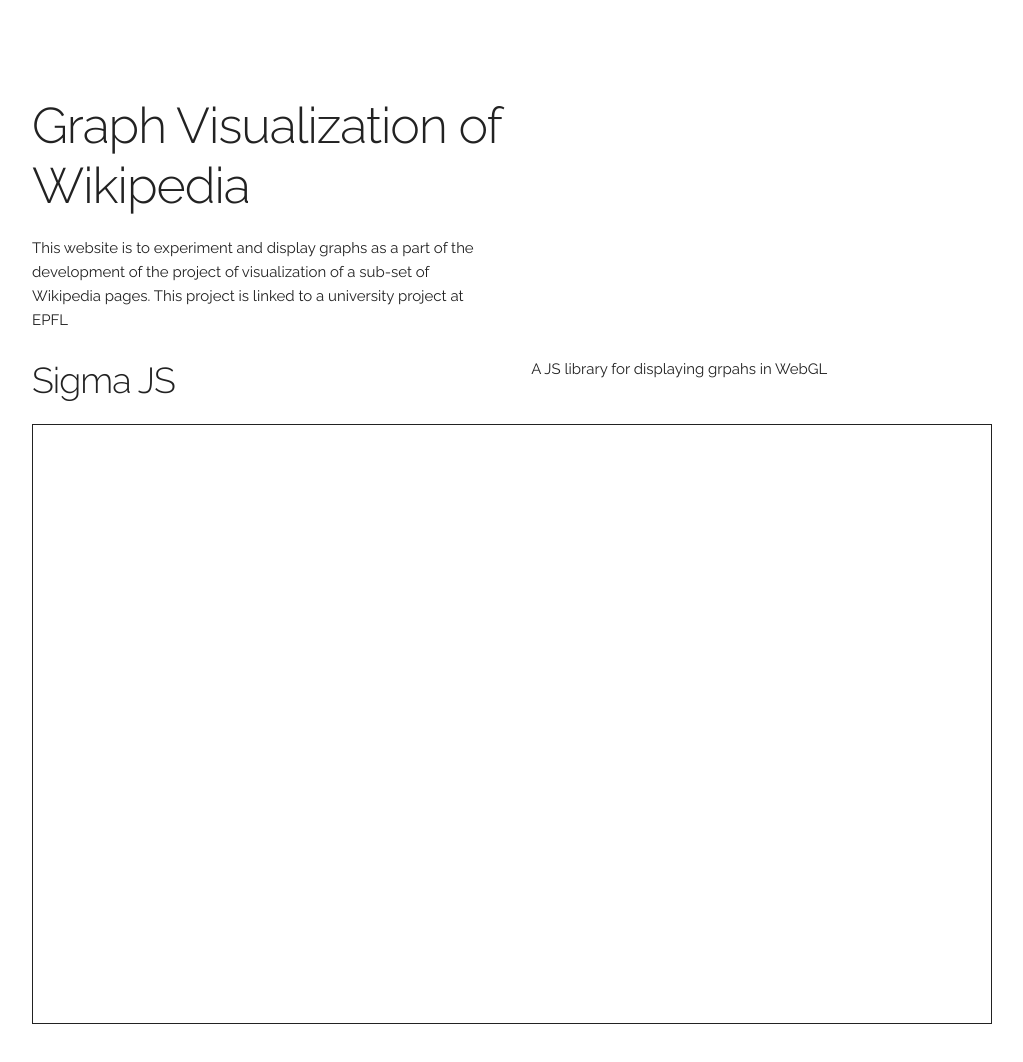
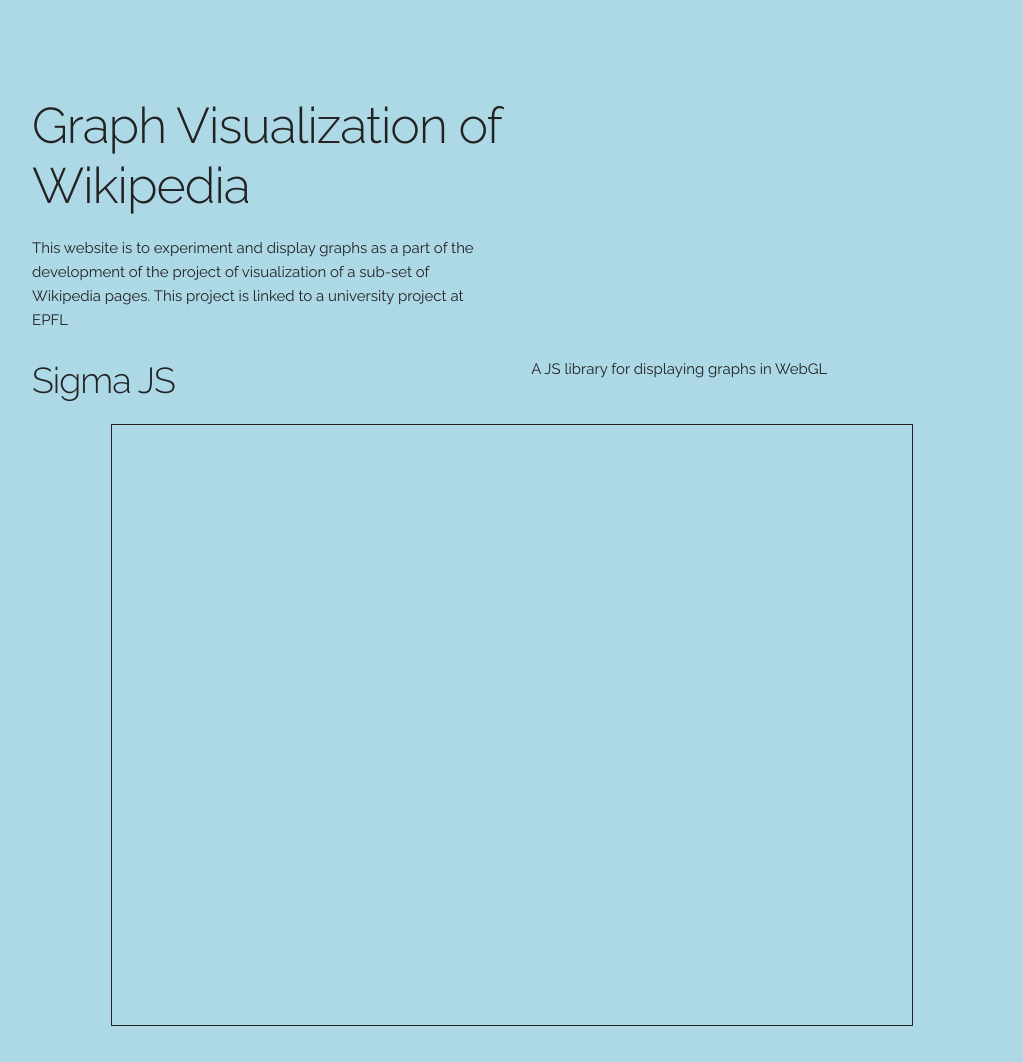
Before and after one commit to Axeln78/Axeln78.github.io, a website: page index.html in a window 1280 px wide. Shown: the top 1062 px of the page, without its empty margins (128-1151 px from the left). Drawn offline with Linux system fonts and the light colour scheme; no server answers.

Commit message:
Unified CSS

```diff
--- /dev/null
+++ b/css/style1.css
@@ -0,0 +1,18 @@
+body {
+  background-color: lightblue;
+}
+
+#sigma-container {
+  max-width: 420px;
+  height: 262px;
+  margin: auto;
+  border-style: solid;
+  border-width: 1px;
+}
+#sigma-container2 {
+  max-width: 800px;
+  height: 600px;
+  margin: auto;
+  border-style: solid;
+  border-width: 1px;
+}
--- a/index.html
+++ b/index.html
@@ -2,18 +2,7 @@
 <html lang="en">
 <head>
 
-<style type="text/css">
-    body {
-      margin: 10;
-    }
-    #sigma-container2 {
-      position: absolute;
-      width: 100%;
-      height: 600px;
-      border-style: solid;
-      border-width: 1px;
-    }
-  </style>
+<link rel="stylesheet" type="text/css" href="css/style1.css">
 
   <!-- Basic Page Needs
   –––––––––––––––––––––––––––––––––––––––––––––––––– -->
@@ -68,17 +57,17 @@
 
   <body>
 
-<div class="container" id="Sigma" style="margin-bottom: 800%">
+<div class="container" id="Sigma" style="margin-bottom: 50%">
   <div class="row">
    <div class="one-half column" > <h3>Sigma JS</h3> </div>
-    <div class="one-half column"> <p> A JS library for displaying grpahs in WebGL</p></div>
+    <div class="one-half column"> <p> A JS library for displaying graphs in WebGL</p></div>
   </div>
 
  <div class=row id ="Render">
-  <div class="ten columns" id="sigma-container2"></div>
+  <div class="box" id="sigma-container2"></div>
  </div>
 
-  <script type="text/javascript" src="scriptRender1.js"> </script>
+  <script type="text/javascript" src="scriptRender.js"> </script>
 </div>
 
   <!-- Link to dev -->
```
Also changed, not shown: index2.html (+1 -16 lines).
